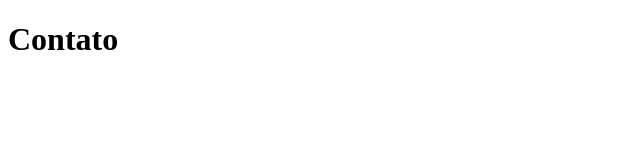
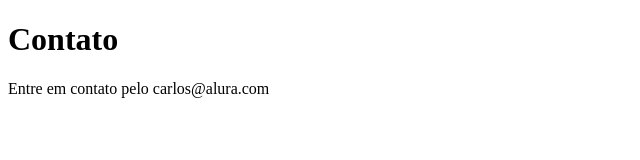
Before and after one commit to carlossantosdf/Alura_Git_GitHub, a plain HTML site: page contato.html in a window 1280 px wide. Shown: the whole page, without its empty margins (0-640 px from the left). Drawn offline with Linux system fonts and the light colour scheme.

Commit message:
fix: e-mail contact

```diff
--- a/contato.html
+++ b/contato.html
@@ -7,5 +7,6 @@
 </head>
 <body>
     <h1>Contato</h1>
+    <p>Entre em contato pelo <e-emai>carlos@alura.com</e-emai></p>
 </body>
 </html>
```
